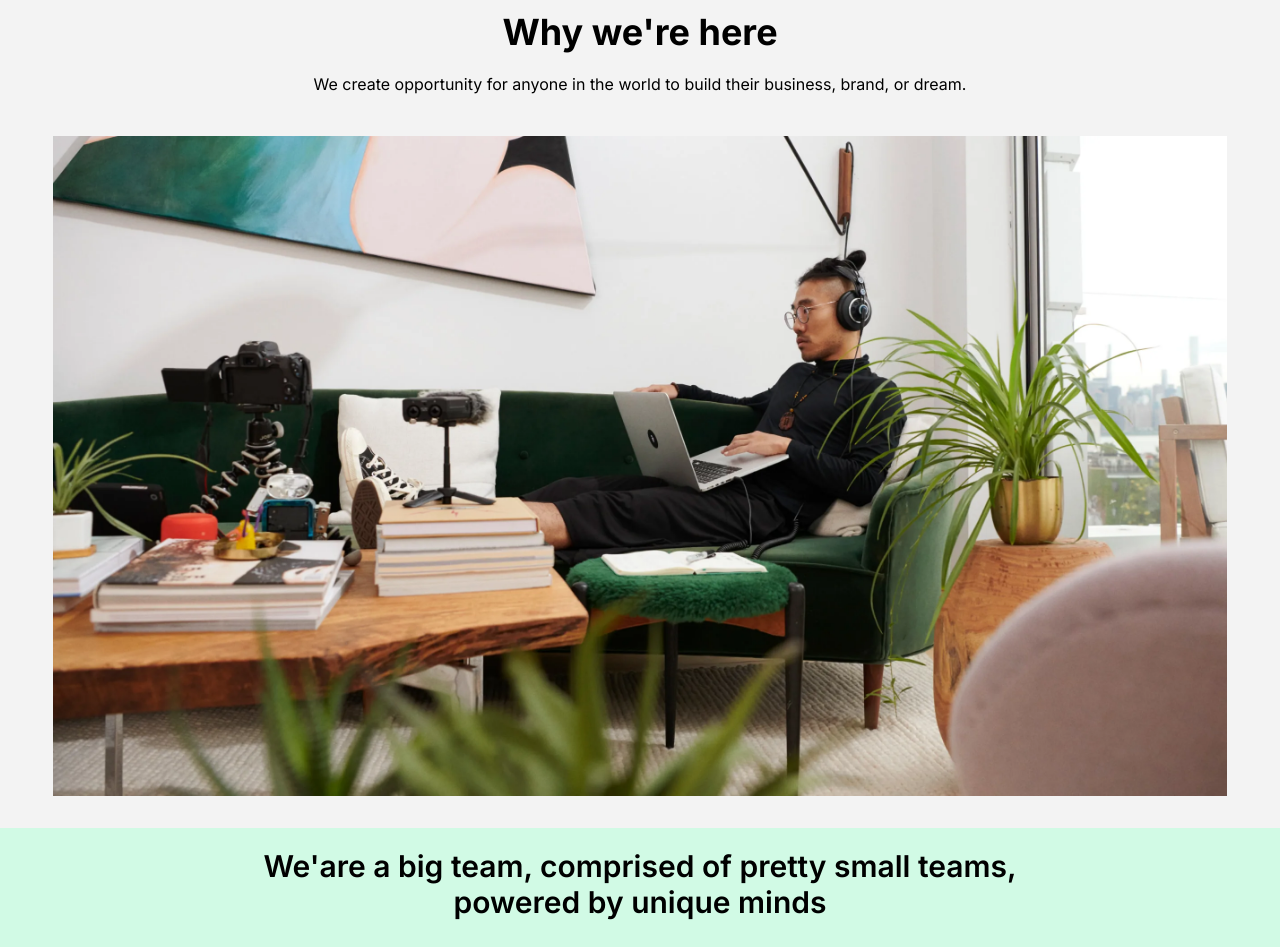
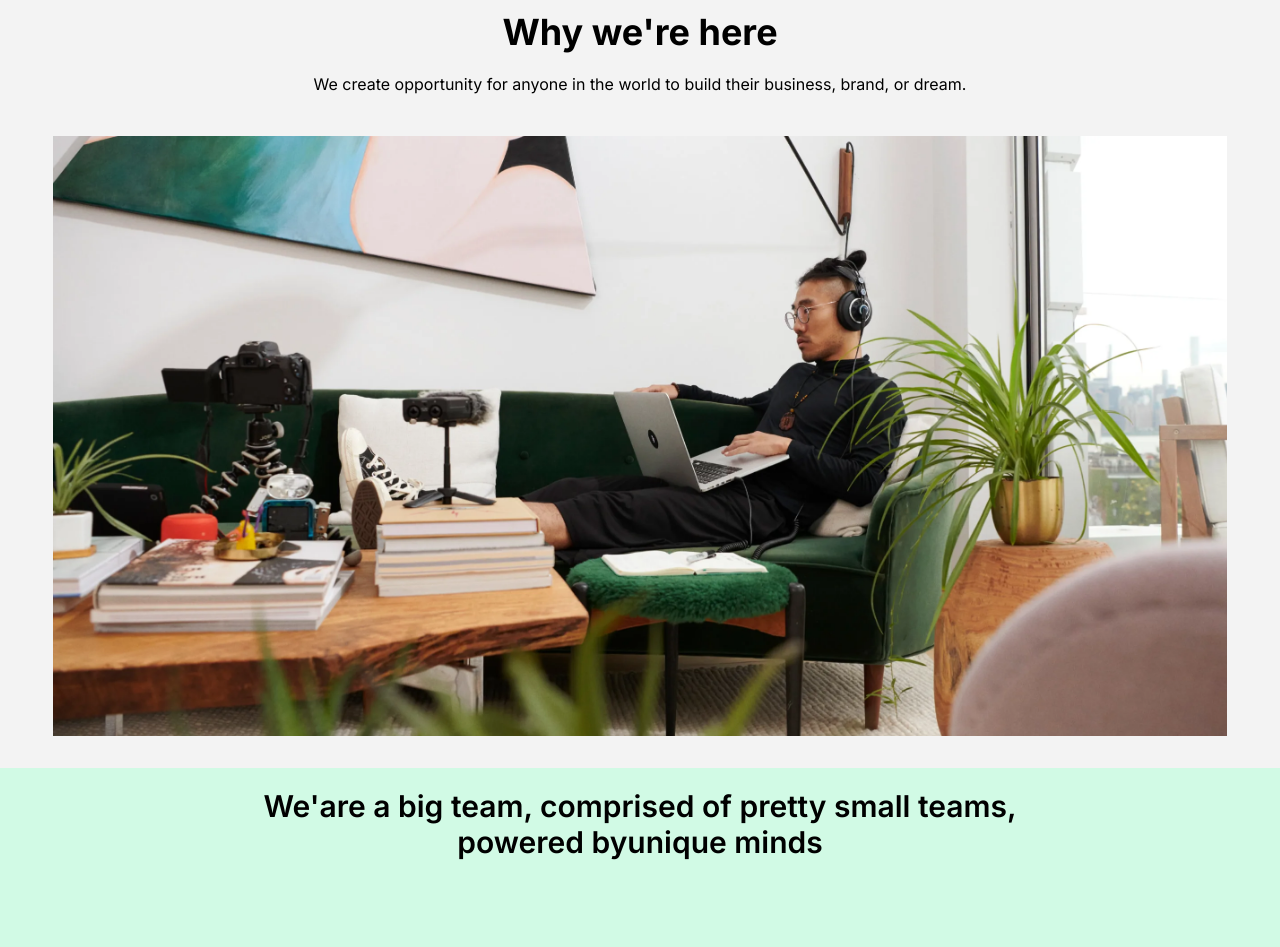
Before and after one commit to PuniaMohit/fiverr-clone, a Next.js app: page / in a window 1280 px wide. Shown: the part 600-1547 px from the top of the page. Built offline with nearby package versions, Linux system fonts and the light colour scheme.

Commit message:
done changes for responsive in 4k

```diff
--- a/app/Footer.js
+++ b/app/Footer.js
@@ -90,7 +90,7 @@ const Footer = () => {
           See All Open Positions
         </button>
       </div>
-      <div className="sm:block hidden sm:flex flex-wrap sm:gap-8 lg:gap-0 mt-16 border-b-2 pb-8 w-11/12 mx-auto">
+      <div className="sm:block hidden sm:flex flex-wrap sm:gap-8 lg:gap-0 mt-16 border-b-2 pb-8 w-11/12 mx-auto 2xl:w-3/5">
         <div className="lg:w-1/5">
           {categories.map((item, index) => (
             <div className={`mb-4 ${index === 0 && "font-semibold"}`}>
--- a/app/Header.js
+++ b/app/Header.js
@@ -86,7 +86,7 @@ const Header = () => {
         </Drawer>
       </div>
       <div className="desktop-navbar ">
-        <div className="flex justify-between items-center mx-auto w-11/12 py-4">
+        <div className="flex justify-between items-center mx-auto w-11/12 py-4 2xl:w-3/5">
           <div>
             <Image src={fiverr} width={100} height={50} />
           </div>
--- a/app/assets/images/svg/customNext.js
+++ b/app/assets/images/svg/customNext.js
@@ -2,11 +2,11 @@ const CustomNextIcon = () => {
     return (
         <svg
         xmlns="http://www.w3.org/2000/svg"
-        width="48"  /* Increase the width to make the icon larger */
-        height="48" /* Increase the height to make the icon larger */
+        width="48"
+        height="48"
         viewBox="0 0 24 24"
         fill="none"
-        stroke="#1DBF73" /* Set the desired color here */
+        stroke="#1DBF73"
         strokeWidth="2"
         strokeLinecap="round"
         strokeLinejoin="round"
--- a/app/globals.css
+++ b/app/globals.css
@@ -10,6 +10,30 @@
   height: 500px;
   background-size: cover;
   background-position: center;
+}
+
+.homepage-section-one-image {
+  background-image: url("../public/images/homepageimagetwo.webp");
+  height: 400px;
+  background-size: contain;
+  background-repeat: no-repeat;
+}
+
+@media (min-width: 768px) {
+  .homepage-section-one-image {
+    height: 600px;
+    background-size: cover;
+  }
+}
+
+@media (min-width: 1536px) {
+  .homepage-section-one-image {
+    width: 60%;
+    height: 1400px;
+    background-size: cover;
+    background-repeat: no-repeat;
+    background-position: center;
+  }
 }
 
 .job-main-container {
--- a/app/page.js
+++ b/app/page.js
@@ -109,7 +109,7 @@ export default function HomePage() {
           </div>
         </div>
       </div>
-      <div className="my-10 md:text-center text-left w-11/12 mx-auto">
+      <div className="my-10 md:text-center text-left w-11/12 2xl:w-1/5 mx-auto">
         <div className="font-bold sm:text-4xl text-2xl mb-5">
           Why we're here
         </div>
@@ -118,12 +118,10 @@ export default function HomePage() {
           brand, or dream.
         </div>
       </div>
-      <div className="w-11/12 mx-auto">
-        <Image src={homePageImageTwo} />
-      </div>
-      <div className="relative bg-emerald-100 mt-8">
+      <div className="w-11/12 mx-auto homepage-section-one-image"></div>
+      <div className="relative bg-emerald-100 mt-8 2xl:w-3/5 mx-auto">
         <div className="font-semibold md:text-center text-left pt-5 pb-40 md:text-3xl text-2xl md:w-3/5 w-4/5 mx-auto">
-          We'are a big team, comprised of pretty small teams, powered by{" "}
+          We'are a big team, comprised of pretty small teams, powered by
           <span>unique minds</span>
         </div>
         <div className="flex flex-wrap gap-8 mx-auto w-11/12 absolute job-main-container">
@@ -211,7 +209,7 @@ export default function HomePage() {
           </div>
         </div>
       </div>
-      <div className="offices-container w-4/5 mx-auto md:flex justify-between">
+      <div className="offices-container w-4/5 mx-auto md:flex justify-between 2xl:w-3/5 ">
         <div className="md:w-2/5 w-full">
           <div className="font-bold text-3xl">
             Our <span className="italic font-semibold">offices</span>
@@ -252,7 +250,7 @@ export default function HomePage() {
           </div>
         </div>
       </div>
-      <div>
+      <div className="2xl:w-3/5 mx-auto">
         <div className="my-16 font-bold text-4xl text-center">
           The <span className="italic font-semibold">Fiverr</span> Way
         </div>
@@ -298,11 +296,11 @@ export default function HomePage() {
           <Image src={gridImageSeven} />
         </div>
       </div>
-      <div className="md:flex flex-none gap-20 w-11/12 md:justify-between mx-auto mt-24 items-center">
+      <div className="md:flex flex-none gap-20 w-11/12 md:justify-between mx-auto mt-24 items-center 2xl:w-3/5">
         <div className="">
           <Image src={reviewImage} width={550} className="mx-auto" />
         </div>
-        <div className="md:w-1/2 w-4/5 mt-4 mx-auto">
+        <div className="md:w-1/2 w-4/5 mt-4 mx-auto ">
           <div className="md:font-semibold font-medium md:text-2xl text-xl md:leading-10 leading-6">
             After almost a decade with Fiverr, it's getting hard to separate my
             own story from the Fiverr story. I am known as Netta from Fiverr, I
@@ -315,7 +313,7 @@ export default function HomePage() {
           </div>
         </div>
       </div>
-      <div className="w-11/12 mt-32 mx-auto">
+      <div className="w-11/12 mt-32 mx-auto 2xl:w-3/5">
         <div className="mb-8 font-bold sm:text-5xl text-2xl">
           Learn more about Fiverr
         </div>
@@ -341,7 +339,7 @@ export default function HomePage() {
           ))}
         </div>
       </div>
-      <div className="flex gap-8 mt-12 mx-auto w-11/12 flex-wrap">
+      <div className="flex gap-8 mt-12 mx-auto w-11/12 flex-wrap 2xl:w-3/5">
         <div className="py-4 sm:px-8 px-4 border-2">
           <BiLogoLinkedin />
         </div>
```
Also changed, not shown: public/images/homepageimagetwo.webp (added).
